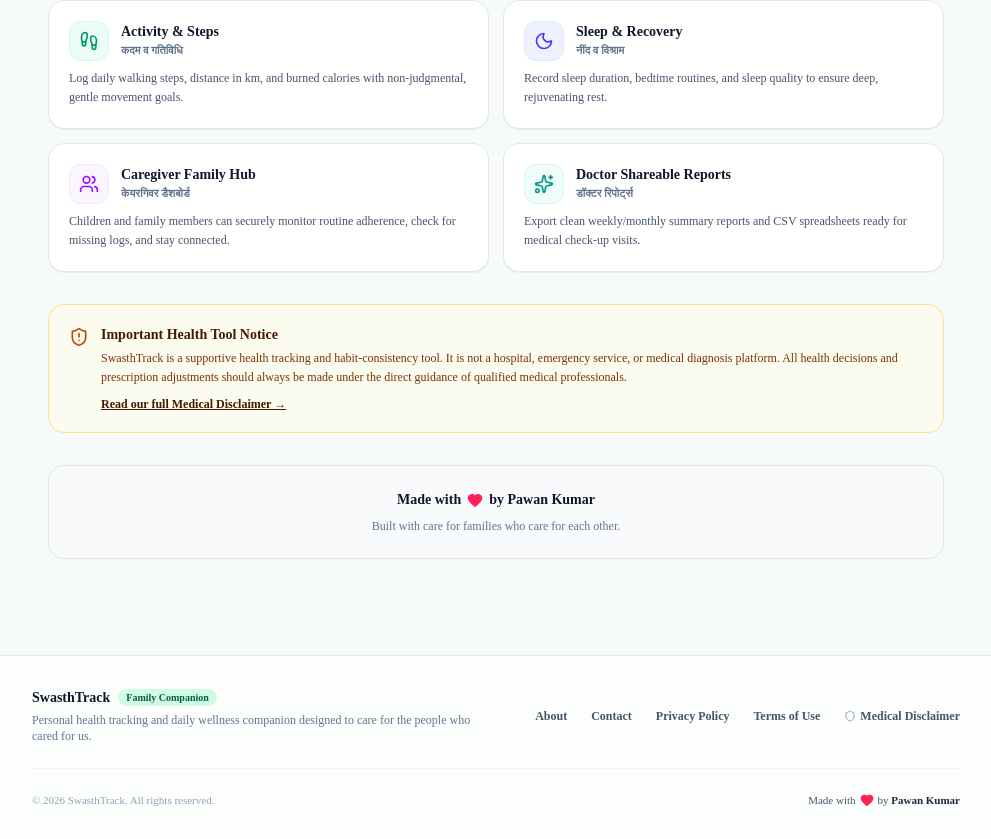
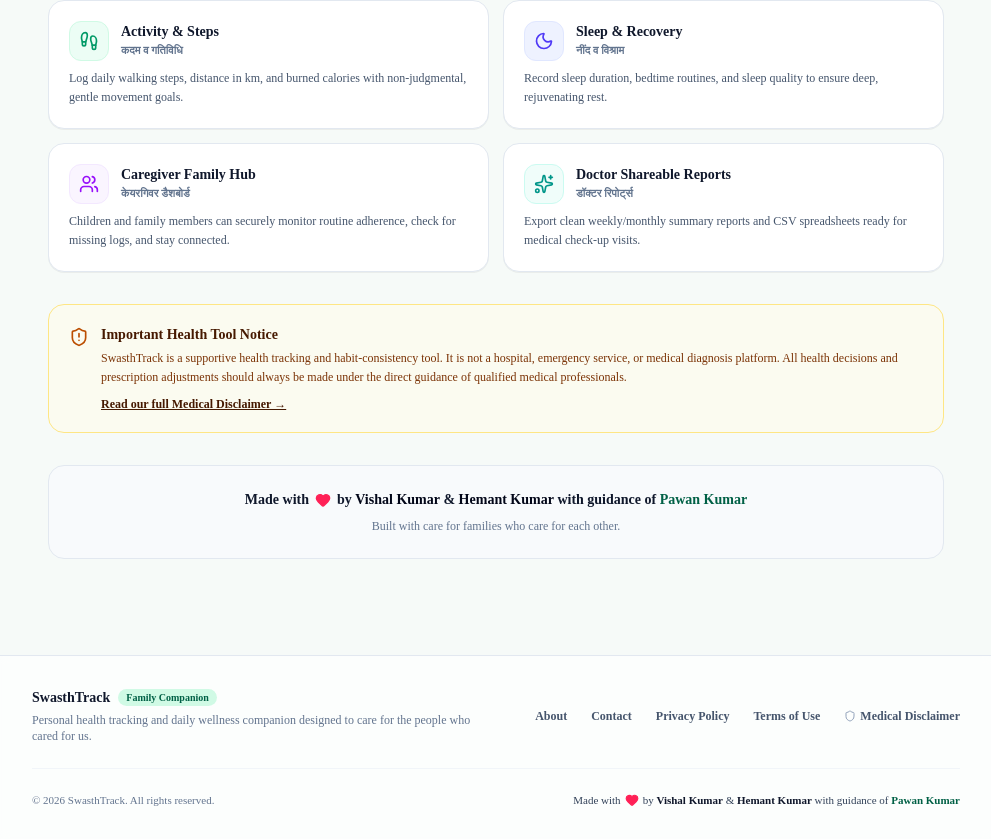
Before and after one commit to pawan2747/SwasthTrack-AI, a Next.js app: page /about in a window 1280 px wide. Shown: the part 1196-2035 px from the top of the page, without its empty margins (288-1279 px from the left). Built offline with nearby package versions, Linux system fonts and the light colour scheme; no server answers.

Commit message:
docs(attribution): update project credit to 'Made with ❤️ by Vishal Kumar & Hemant Kumar with guidance of Pawan Kumar'

```diff
--- a/src/app/about/page.tsx
+++ b/src/app/about/page.tsx
@@ -183,12 +183,12 @@
 
       {/* CREATOR FOOTER */}
       <div className="rounded-2xl border border-slate-200 bg-slate-50 p-6 text-center space-y-2">
-        <div className="flex items-center justify-center gap-1.5 text-sm font-bold text-slate-900">
+        <div className="flex flex-wrap items-center justify-center gap-1.5 text-sm font-bold text-slate-900">
           <span>Made with</span>
           <Heart className="h-4 w-4 fill-rose-500 text-rose-500 inline" />
-          <span>by Pawan Kumar</span>
+          <span>by <strong className="font-extrabold text-slate-950">Vishal Kumar</strong> &amp; <strong className="font-extrabold text-slate-950">Hemant Kumar</strong> with guidance of <strong className="font-extrabold text-emerald-800">Pawan Kumar</strong></span>
         </div>
-        <p className="text-xs text-slate-500">
+        <p className="text-xs text-slate-500 font-medium">
           Built with care for families who care for each other.
         </p>
       </div>
--- a/src/components/layout/footer.tsx
+++ b/src/components/layout/footer.tsx
@@ -43,12 +43,12 @@
         </div>
 
         {/* Bottom Attribution & Copyright */}
-        <div className="mt-6 pt-6 border-t border-slate-100 flex flex-col sm:flex-row sm:items-center sm:justify-between gap-3 text-[11px] text-slate-400">
+        <div className="mt-6 pt-6 border-t border-slate-100 flex flex-col sm:flex-row sm:items-center sm:justify-between gap-3 text-[11px] text-slate-500">
           <p>© {new Date().getFullYear()} SwasthTrack. All rights reserved.</p>
-          <div className="flex items-center gap-1 font-medium text-slate-600">
+          <div className="flex flex-wrap items-center gap-1 font-medium text-slate-700">
             <span>Made with</span>
             <Heart className="h-3.5 w-3.5 fill-rose-500 text-rose-500 inline" />
-            <span>by <strong className="font-semibold text-slate-800">Pawan Kumar</strong></span>
+            <span>by <strong className="font-bold text-slate-900">Vishal Kumar</strong> &amp; <strong className="font-bold text-slate-900">Hemant Kumar</strong> with guidance of <strong className="font-bold text-emerald-800">Pawan Kumar</strong></span>
           </div>
         </div>
       </div>
```
